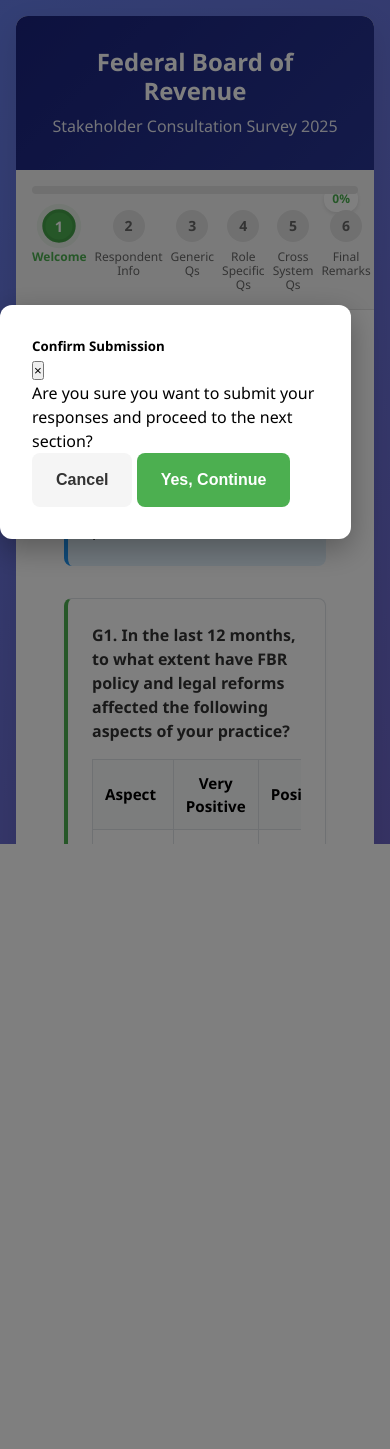
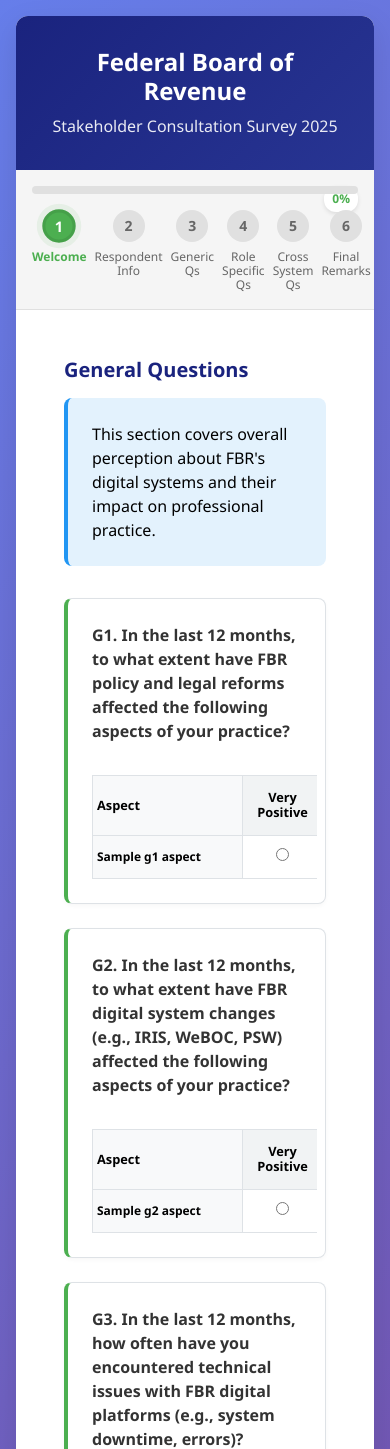
Before and after one commit to nasirk4/FBR_SEP_Taxpayer_Survey, a Django app: template survey/templates/survey/generic_questions.html in a window 390 px wide. Shown: the top 1449 px of the page. Before the commit the page ends 844 px from the top, so only its background shows below. Run offline with Django 4.2, Linux system fonts and the light colour scheme; the template is opened without the code that fills it: most values are stand-ins (such as "Sample title", 1, 10 or a date in 2020).

Commit message:
improvements to generic questions code

```diff
--- a/static/css/generic_questions_styles.css
+++ b/static/css/generic_questions_styles.css
@@ -1,9 +1,12 @@
-/* static/css/generic_questions_styles.css */
+/* static/css/generic_questions_styles.css  */
+
 :root {
     --fbr-blue: #007bff;
     --fbr-red: #dc3545;
     --fbr-green: #28a745;
 }
+
+/* --- Radio/Checkbox Group Styles --- */
 
 .radio-group.compact, .checkbox-group.compact {
     display: grid;
@@ -42,6 +45,7 @@
     align-items: center;
 }
 
+/* Checked State Styles */
 .radio-item input:checked:not([disabled]) + label,
 .checkbox-item input:checked:not([disabled]) + label {
     background-color: #e6f0fa;
@@ -67,6 +71,8 @@
     speak-as: none;
 }
 
+/* --- Form and Layout Styles --- */
+
 .question-card {
     background: #fff;
     padding: clamp(0.75rem, 1.5vw, 1.5rem);
@@ -77,10 +83,18 @@
     transition: border-color 0.3s;
 }
 
+.question-card .matrix-table {
+    margin-bottom: 0; /* Ensures proper spacing */
+}
+
 .question-text {
     font-size: clamp(1rem, 2.5vw, 1.2rem);
     margin-bottom: clamp(0.5rem, 1.5vw, 1rem);
     font-weight: 600;
+}
+
+.form-group {
+    margin-bottom: clamp(0.5rem, 1vw, 1.5rem);
 }
 
 .form-label {
@@ -112,9 +126,7 @@
     outline: none;
 }
 
-.form-group {
-    margin-bottom: clamp(0.5rem, 1vw, 1.5rem);
-}
+/* --- Button Styles --- */
 
 .buttons {
     display: flex;
@@ -166,6 +178,8 @@
     }
 }
 
+/* --- Error/Validation Styles --- */
+
 .error-box {
     background-color: #fff3f3;
     border: 1px solid #f5c6cb;
@@ -202,68 +216,191 @@
     animation: fadeIn 0.3s ease-in;
 }
 
+@keyframes fadeIn {
+    from { opacity: 0; }
+    to { opacity: 1; }
+}
+
+
+/* ===== CONSOLIDATED MATRIX TABLE STYLES ===== */
+
+/* Matrix table container for responsive scrolling (Moved up for logical flow) */
+.matrix-table-container {
+    overflow-x: auto;
+    /* Use the general margin that was defined at the end of the original file */
+    margin: 1rem 0;
+}
+
 .matrix-table {
     width: 100%;
-    table-layout: fixed;
     border-collapse: collapse;
     margin-top: 1rem;
+    font-size: 0.85rem;
+    table-layout: fixed;
+    /* Consolidate min-width here */
+    min-width: 800px;
 }
 
-.matrix-table th, .matrix-table td {
-    padding: 0.75rem;
+/* Consolidated cell and header general styles */
+.matrix-table th,
+.matrix-table td {
+    /* Used the more specific padding from the second block: 0.75rem 0.5rem */
+    padding: 0.75rem 0.5rem;
     text-align: center;
     vertical-align: middle;
     border: 1px solid #dee2e6;
-}
-
-.matrix-table th:first-child, .matrix-table td:first-child {
-    text-align: left;
-    width: 30%;
-}
-
-.matrix-table th:not(:first-child), .matrix-table td:not(:first-child) {
-    width: 10%;
+    word-wrap: break-word;
 }
 
 .matrix-table th {
-    background-color: #f9fafb;
+    background-color: #f1f3f4;
     font-weight: 600;
-    font-size: 0.95rem;
+    font-size: 0.8rem;
+    white-space: normal;
+    line-height: 1.2;
+    height: 60px;
+    hyphens: auto; /* Fix for header text wrapping */
+    -webkit-hyphens: auto;
+    -ms-hyphens: auto;
+}
+
+/* Row/Column specific styles */
+.matrix-table th:first-child,
+.matrix-table td:first-child {
+    text-align: left;
+    width: 200px;
+    min-width: 180px;
+    font-weight: 600;
+    background-color: #f8f9fa;
+    /* Keep position sticky for horizontal scroll */
+    position: sticky;
+    left: 0;
+}
+
+.matrix-table th:not(:first-child),
+.matrix-table td:not(:first-child) {
+    width: 100px;
+    min-width: 90px;
+    /* Re-added this specific padding that was lost in the consolidation */
+    padding: 0.75rem 0.25rem;
 }
 
 .matrix-table td:hover {
-    background-color: #f0f4f8;
+    background-color: #f8f9fa;
 }
+
+
+/* Matrix Table Radio Styles (Cleaned up and combined) */
 
 .matrix-table .radio-item {
     display: block;
     border: none;
     background: none;
     padding: 0;
+    margin: 0;
     min-height: auto;
+    height: auto;
 }
 
-.matrix-table .radio-item input:checked:not([disabled]) + label {
-    background: none;
-    border: none;
-    box-shadow: none;
+.matrix-table .radio-item input[type="radio"] {
+    margin: 0 auto;
+    display: block !important;
+    transform: scale(1.3);
+    cursor: pointer;
+    visibility: visible !important;
+    opacity: 1 !important;
 }
 
-.matrix-table .radio-item input:checked:not([disabled]) + label::before {
-    content: '✓';
-    color: var(--fbr-blue);
-    font-weight: 900;
-    margin-right: 0;
+/* HIDE ONLY THE LABELS in matrix table */
+.matrix-table .radio-item label {
+    display: none !important;
+    visibility: hidden !important;
+    height: 0 !important;
+    width: 0 !important;
+    overflow: hidden !important;
+    position: absolute !important;
+}
+
+/* Remove any pseudo-elements from matrix table labels */
+.matrix-table .radio-item label::before,
+.matrix-table .radio-item label::after {
+    display: none !important;
+}
+
+/* Focus and Checked styles for matrix table radios (Consolidated) */
+.matrix-table input[type="radio"]:focus {
+    outline: 2px solid var(--fbr-blue);
+    outline-offset: 2px;
+    border-radius: 50%;
+}
+
+.matrix-table input[type="radio"]:checked {
+    background-color: var(--fbr-blue);
+    border-color: var(--fbr-blue);
+}
+
+/* --- Responsive design for matrix table (Consolidated Media Queries) --- */
+
+@media (max-width: 1200px) {
+    .matrix-table {
+        font-size: 0.8rem;
+    }
+
+    .matrix-table th:first-child,
+    .matrix-table td:first-child {
+        width: 180px;
+        min-width: 160px;
+    }
+
+    .matrix-table th:not(:first-child),
+    .matrix-table td:not(:first-child) {
+        width: 90px;
+        min-width: 80px;
+    }
+}
+
+@media (max-width: 992px) {
+    .matrix-table-container {
+        /* This override ensures proper edge-to-edge on smaller screens if needed */
+        margin: 0 -1rem;
+        padding: 0 1rem;
+    }
+
+    .matrix-table {
+        /* min-width is already 800px globally, but explicitly override sticky */
+        position: static;
+    }
+
+    .matrix-table th:first-child,
+    .matrix-table td:first-child {
+        position: static; /* Disable sticky on smaller screens for full horizontal scroll */
+    }
 }
 
 @media (max-width: 768px) {
     .matrix-table {
-        display: block;
-        overflow-x: auto;
+        font-size: 0.75rem;
+        min-width: 700px; /* Override global min-width from 800px to 700px */
+    }
+
+    .matrix-table th,
+    .matrix-table td {
+        padding: 0.5rem 0.25rem; /* Tighter padding for smaller screens */
+    }
+
+    .matrix-table th:first-child,
+    .matrix-table td:first-child {
+        width: 150px;
+        min-width: 140px;
+    }
+
+    .matrix-table th:not(:first-child),
+    .matrix-table td:not(:first-child) {
+        width: 80px;
+        min-width: 70px;
+    }
+
+    .matrix-table .radio-item input[type="radio"] {
+        transform: scale(1.1);
     }
 }
-
-@keyframes fadeIn {
-    from { opacity: 0; }
-    to { opacity: 1; }
-}
--- a/static/js/generic_questions_script.js
+++ b/static/js/generic_questions_script.js
@@ -65,60 +65,11 @@ document.addEventListener('DOMContentLoaded', function () {
     });
     toggleG4Section(); // Initialize on load
 
-    // Create Bootstrap confirmation modal (but don't show it yet)
-    const isBootstrap5 = typeof bootstrap !== 'undefined' && bootstrap.Modal && bootstrap.Modal.VERSION && bootstrap.Modal.VERSION.startsWith('5');
-
-    const modalHtml = isBootstrap5 ? `
-        <div class="modal fade" id="confirmSubmitModal" tabindex="-1" aria-labelledby="confirmSubmitModalLabel" aria-hidden="true">
-            <div class="modal-dialog">
-                <div class="modal-content">
-                    <div class="modal-header">
-                        <h5 class="modal-title" id="confirmSubmitModalLabel">Confirm Submission</h5>
-                        <button type="button" class="btn-close" data-bs-dismiss="modal" aria-label="Close"></button>
-                    </div>
-                    <div class="modal-body">
-                        Are you sure you want to submit your responses and proceed to the next section?
-                    </div>
-                    <div class="modal-footer">
-                        <button type="button" class="btn btn-back" data-bs-dismiss="modal">Cancel</button>
-                        <button type="button" class="btn btn-next" id="confirmSubmitBtn">Yes, Continue</button>
-                    </div>
-                </div>
-            </div>
-        </div>
-    ` : `
-        <div class="modal fade" id="confirmSubmitModal" tabindex="-1" role="dialog" aria-labelledby="confirmSubmitModalLabel" aria-hidden="true">
-            <div class="modal-dialog" role="document">
-                <div class="modal-content">
-                    <div class="modal-header">
-                        <h5 class="modal-title" id="confirmSubmitModalLabel">Confirm Submission</h5>
-                        <button type="button" class="close" data-dismiss="modal" aria-label="Close">
-                            <span aria-hidden="true">&times;</span>
-                        </button>
-                    </div>
-                    <div class="modal-body">
-                        Are you sure you want to submit your responses and proceed to the next section?
-                    </div>
-                    <div class="modal-footer">
-                        <button type="button" class="btn btn-back" data-dismiss="modal">Cancel</button>
-                        <button type="button" class="btn btn-next" id="confirmSubmitBtn">Yes, Continue</button>
-                    </div>
-                </div>
-            </div>
-        </div>
-    `;
-
-    // Only insert modal if it doesn't exist
-    if (!document.getElementById('confirmSubmitModal')) {
-        document.body.insertAdjacentHTML('beforeend', modalHtml);
-    }
-
     // Form validation and submission
     const form = document.getElementById('genericQuestionsForm');
     if (form) {
         form.addEventListener('submit', function (e) {
-            e.preventDefault(); // Prevent default submission
-
+            // Don't prevent default submission - let it submit normally after validation
             let isValid = true;
             const errorMessages = [];
 
@@ -235,6 +186,9 @@ document.addEventListener('DOMContentLoaded', function () {
             }
 
             if (!isValid) {
+                // Prevent form submission and show errors
+                e.preventDefault();
+
                 // Show errors and scroll to first error
                 const firstError = document.querySelector('.validation-error-inline[style*="display: block"]');
                 if (firstError) {
@@ -252,33 +206,8 @@ document.addEventListener('DOMContentLoaded', function () {
                     errorBox.setAttribute('aria-live', 'assertive');
                     setTimeout(() => errorBox.scrollIntoView({ behavior: 'smooth', block: 'center' }), 100);
                 }
-            } else {
-                // All validations passed - show confirmation modal
-                const modalElement = document.getElementById('confirmSubmitModal');
-                if (modalElement) {
-                    // Remove any existing event listeners to prevent duplicates
-                    const oldConfirmBtn = document.getElementById('confirmSubmitBtn');
-                    const newConfirmBtn = oldConfirmBtn.cloneNode(true);
-                    oldConfirmBtn.parentNode.replaceChild(newConfirmBtn, oldConfirmBtn);
-
-                    // Create new modal instance
-                    const modal = new bootstrap.Modal(modalElement);
-
-                    // Set up confirm button handler
-                    document.getElementById('confirmSubmitBtn').onclick = function () {
-                        modal.hide();
-                        // Remove the submit event listener to prevent infinite loop
-                        form.removeEventListener('submit', arguments.callee);
-                        form.submit(); // Proceed with actual form submission
-                    };
-
-                    // Show the modal
-                    modal.show();
-                } else {
-                    // If modal fails, submit directly
-                    form.submit();
-                }
             }
+            // If valid, let the form submit normally - no modal interruption
         });
     }
 });
--- a/survey/templates/survey/generic_questions.html
+++ b/survey/templates/survey/generic_questions.html
@@ -33,6 +33,7 @@
         <!-- G1: Policy Impact Matrix -->
         <div class="question-card">
             <div class="question-text">G1. In the last 12 months, to what extent have FBR policy and legal reforms affected the following aspects of your practice?</div>
+            <div class="matrix-table-container">
                 <table class="table table-bordered matrix-table">
                     <thead>
                         <tr>
@@ -52,17 +53,15 @@
                             <td>{{ name }}</td>
                             {% for value, label in g1_matrix_options %}
                             <td>
-                            <div class="radio-item">
                                 <input type="radio" id="g1_{{ aspect }}_{{ value }}" name="g1_{{ aspect }}" value="{{ value }}" required
                                     aria-required="true">
-                                <label for="g1_{{ aspect }}_{{ value }}">{{ label }}</label>
-                            </div>
                             </td>
                             {% endfor %}
                         </tr>
                         {% endfor %}
                     </tbody>
                 </table>
+            </div>
             <div id="g1_error_inline" class="validation-error-inline" style="display: none;" role="alert">
                 ⚠️ Please select an option for each aspect in G1.
             </div>
@@ -71,6 +70,7 @@
         <!-- G2: System Impact Matrix -->
         <div class="question-card">
             <div class="question-text">G2. In the last 12 months, to what extent have FBR digital system changes (e.g., IRIS, WeBOC, PSW) affected the following aspects of your practice?</div>
+            <div class="matrix-table-container">
                 <table class="table table-bordered matrix-table">
                     <thead>
                         <tr>
@@ -90,17 +90,15 @@
                             <td>{{ name }}</td>
                             {% for value, label in g2_matrix_options %}
                             <td>
-                            <div class="radio-item">
                                 <input type="radio" id="g2_{{ aspect }}_{{ value }}" name="g2_{{ aspect }}" value="{{ value }}" required
                                        aria-required="true">
-                                <label for="g2_{{ aspect }}_{{ value }}">{{ label }}</label>
-                            </div>
                             </td>
                             {% endfor %}
                         </tr>
                         {% endfor %}
                     </tbody>
                 </table>
+            </div>
             <div id="g2_error_inline" class="validation-error-inline" style="display: none;" role="alert">
                 ⚠️ Please select an option for each aspect in G2.
             </div>
```
Also changed, not shown: survey/views/generic_questions_views.py (+6 -11 lines). Lines whose indentation alone changed are shown as unchanged.
